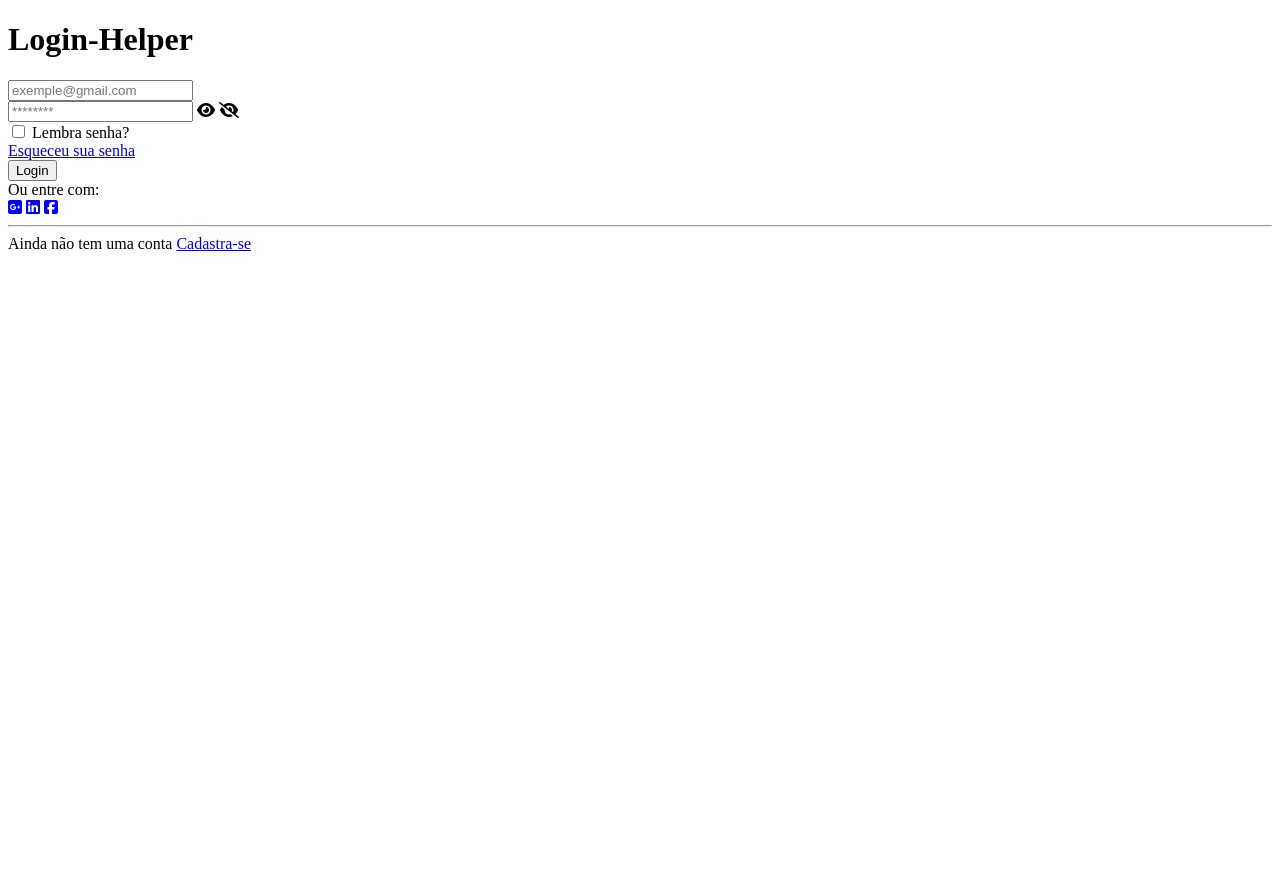
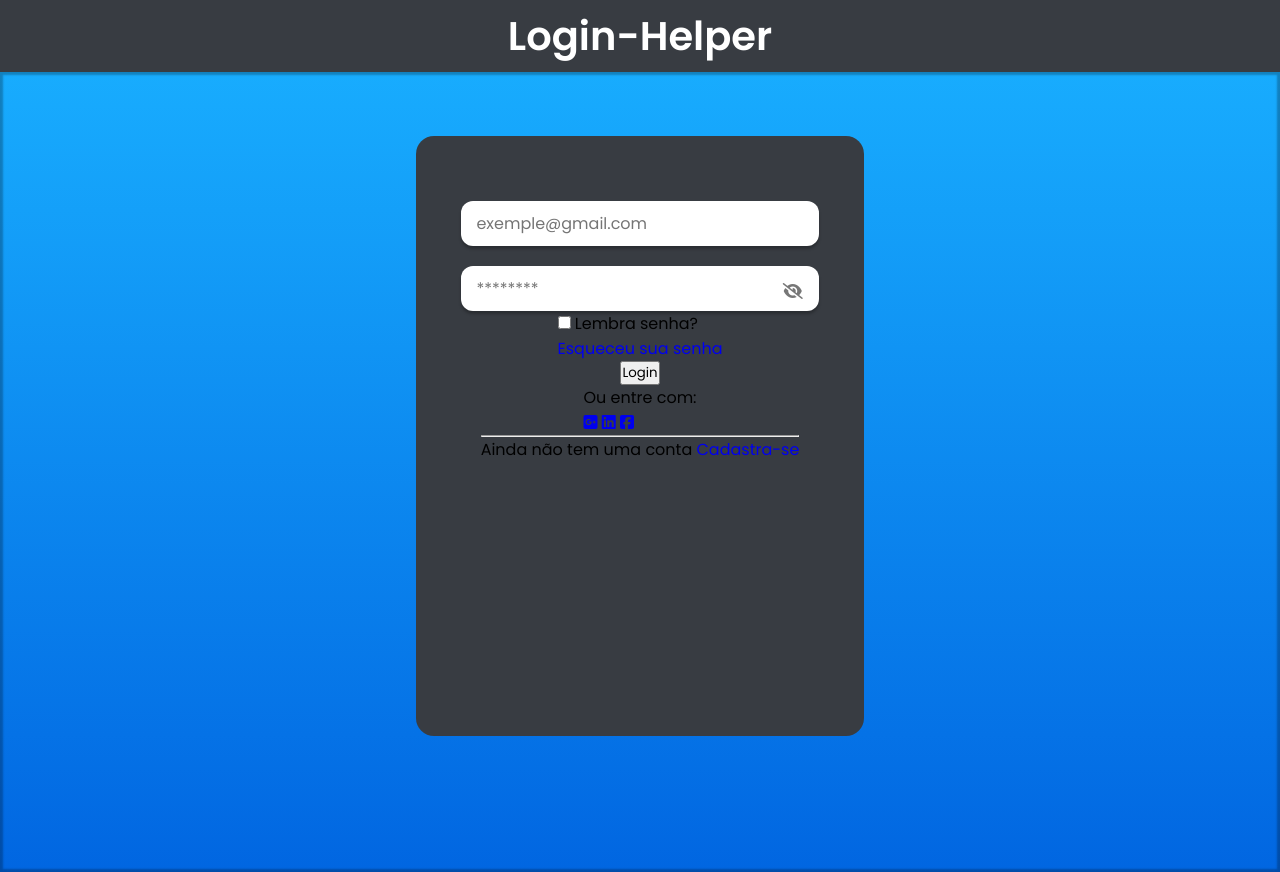
Before and after one commit to PetsuTHEPRO/Login-Helper, a plain HTML site: page index.html in a window 1280 px wide. Before the commit the page ends 800 px from the top, so only its background shows below. Drawn offline with Linux system fonts and the light colour scheme.

Commit message:
Adicionei a Estilização

```diff
--- a/css/styles.css
+++ b/css/styles.css
@@ -0,0 +1,94 @@
+*{
+    margin: 0;
+    padding: 0;
+    box-sizing: border-box;
+    font-family: "Poppins", sans-serif;
+    text-decoration: none;
+}
+
+header{
+    min-height: 9vh;
+    display: flex;
+    align-items: center;
+    justify-content: center;
+    background-color: #383C42;
+}
+
+header h1{
+    font-size: 2.5em;
+    color: #FFF;
+}
+
+main{
+    width: 100%;
+    min-height: 100vh;
+    background: linear-gradient(#18ACFE, #0166E1);
+
+    display: flex;
+    justify-content: center;
+
+    box-shadow: inset 0px 0px 2px 3px rgba(0,0,0,0.25);
+}
+
+main form{
+    margin-top: 5%;
+    width: 35%;
+    height: 75vh;
+    background-color: #383c42;
+    box-shadow: 0px 3px 4px rgba(0,0,0,0.4) inset 0px 4px 4px rgba(0,0,0,0.25);
+    border-radius: 18px;
+    padding: 2%;
+
+    display: flex;
+    flex-direction: column;
+    align-items: center;
+}
+
+main form .input-container{
+    margin-top: 10%;
+    width: 100%;
+
+    display: flex;
+    flex-direction: column;
+    align-items: center;
+}
+
+main form .input-container input{
+    width: 90%;
+    height: 45px;
+    padding: 8px 15px;
+    border: 0;
+    outline: 0;
+    border-radius: 12px;
+
+    font-size: 16px;
+    color: #312E42;
+
+    box-shadow: 0px 3px 3px rgba(0,0,0,0.25);
+}
+
+main form .input-container input:focus{
+    box-shadow: inset 1px 4px 7px rgba(0,0,0,0.3);
+}
+
+main form .password-container{
+    margin-top: 5%;
+    width: 100%;
+    position: relative;
+
+    display: flex;
+    flex-direction: column;
+    align-items: center;
+}
+
+ main form .password-container i{
+    position: absolute;
+    right: 9%;
+    top: 37%;
+    color: #777;
+    cursor: pointer;
+}
+
+main form .password-container i#eye{
+    display: none;
+}
--- a/index.html
+++ b/index.html
@@ -27,8 +27,8 @@
 
                 <div class="password-container">
                     <input type="password" id="field-password" class="field-password" placeholder="********">
-                    <i class="fas fa-eye"></i>
-                    <i class="fas fa-eye-slash"></i>
+                    <i class="fas fa-eye" id="eye"></i>
+                    <i class="fas fa-eye-slash" id="eye-slash"></i>
                 </div>
 
             </section>
```
